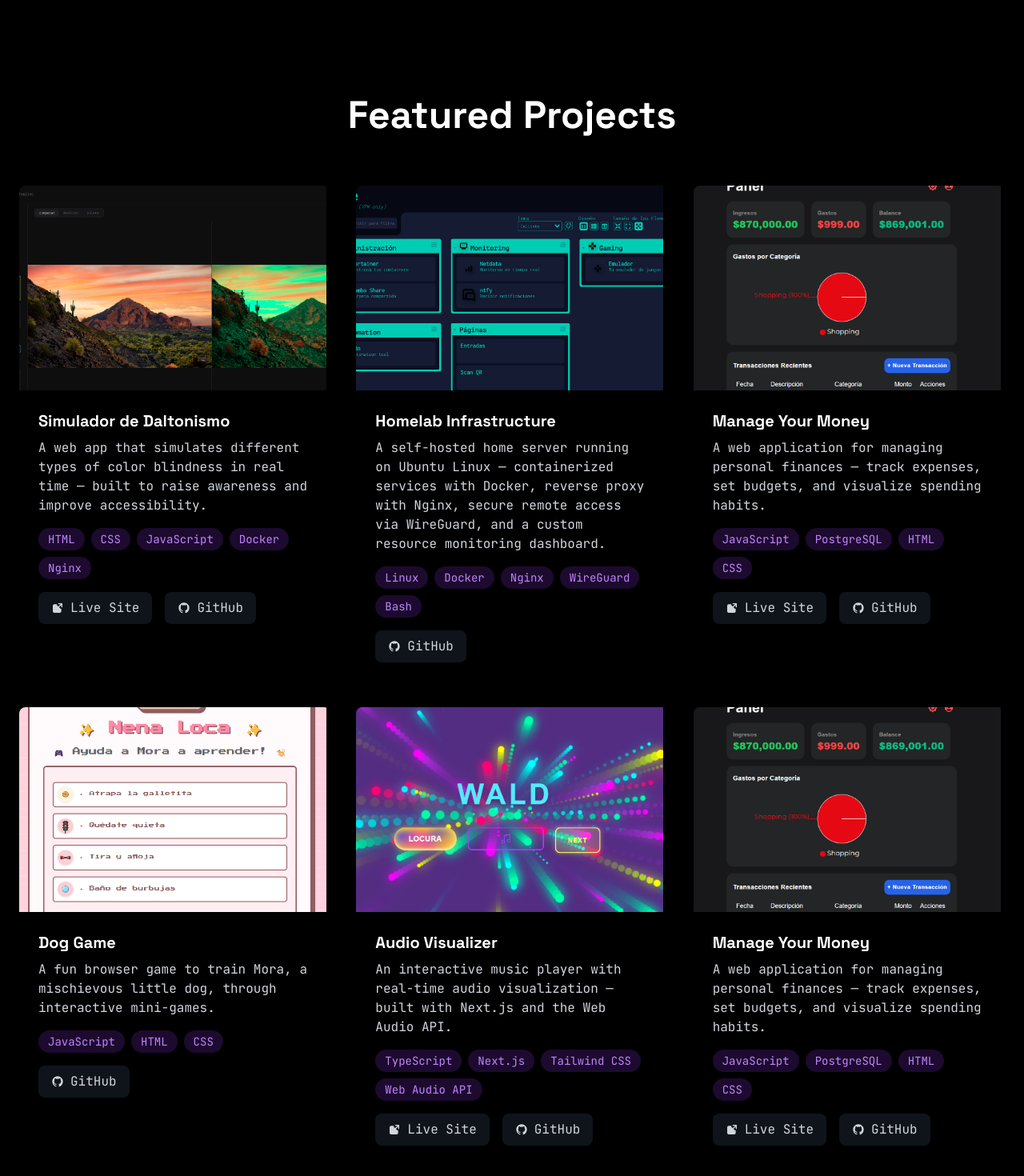
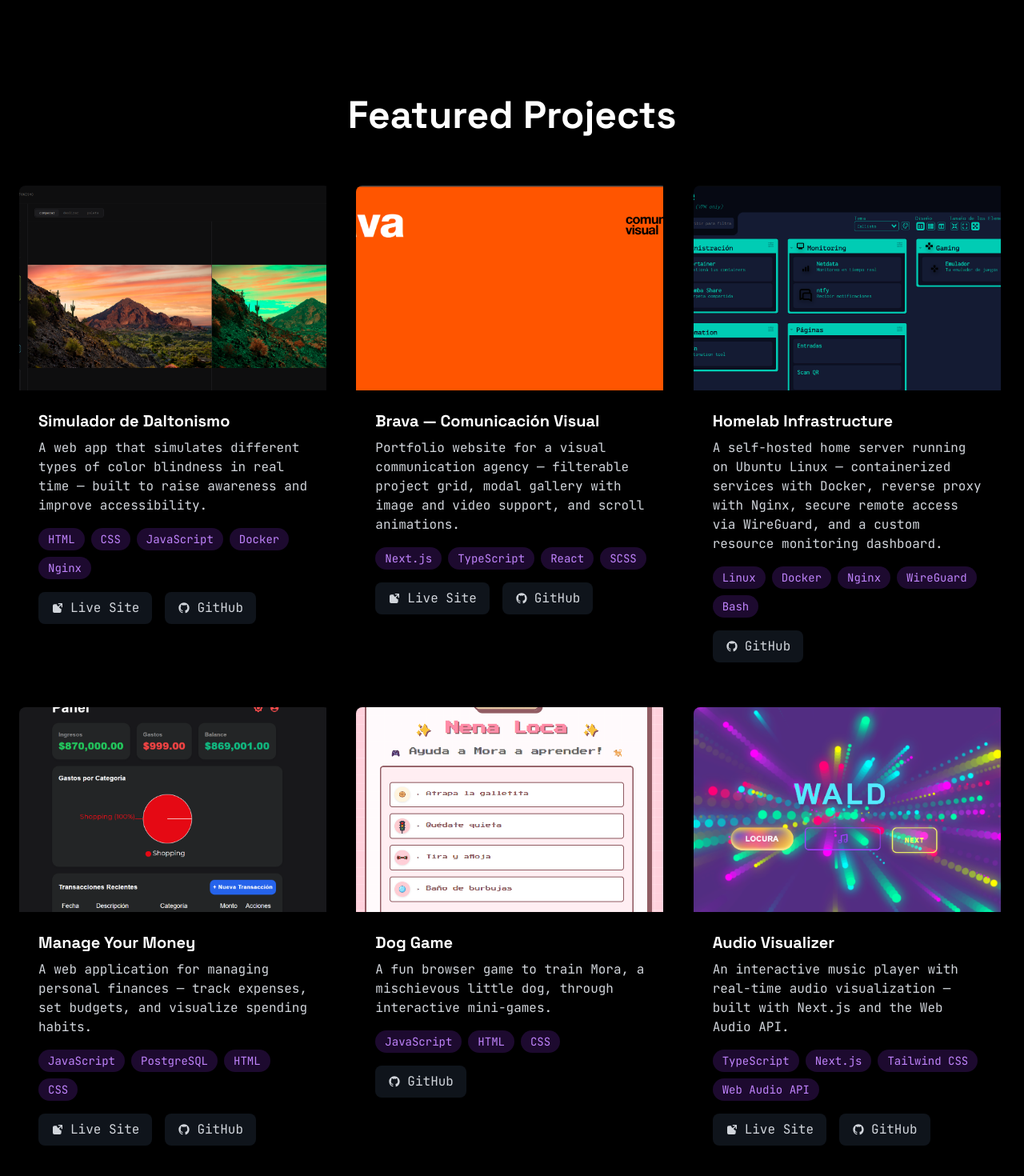
Before and after one commit to wald16/portfolio, a Next.js app: page / in a window 1280 px wide. Shown: the part 1560-3030 px from the top of the page at 80% size. Built offline with nearby package versions, Linux system fonts and the light colour scheme.

Commit message:
new proyect

```diff
--- a/src/data/projects.ts
+++ b/src/data/projects.ts
@@ -21,6 +21,16 @@ export const projects: Project[] = [
         link: 'https://daltonismo.wald16.fun',
         githubLink: 'https://github.com/wald16/app-daltonismo',
     },
+        {
+    id: 'project-brava',
+    title: 'Brava — Comunicación Visual',
+    description: 'Portfolio website for a visual communication agency — filterable project grid, modal gallery with image and video support, and scroll animations.',
+    descriptionEs: 'Sitio portfolio para una agencia de comunicación visual — grilla de proyectos con filtros, galería modal con imágenes y video, y animaciones al scroll.',
+    image: '/projects/brava.png',
+    tags: ['Next.js', 'TypeScript', 'React', 'SCSS'],
+    link: 'https://agenciabrava.com.ar',
+    githubLink: 'https://github.com/wald16/javo-web-page',
+},
         {
         id: 'project-2',
         title: 'Homelab Infrastructure',
@@ -58,15 +68,5 @@ export const projects: Project[] = [
         tags: ['TypeScript', 'Next.js', 'Tailwind CSS', 'Web Audio API'],
         link: 'https://audio-visualizer-flame.vercel.app/',
         githubLink: 'https://github.com/wald16/AudioVisualizer',
-    },
-        {
-        id: 'project-6',
-        title: 'Manage Your Money',
-        description: 'A web application for managing personal finances — track expenses, set budgets, and visualize spending habits.',
-        descriptionEs: 'Aplicación web para gestionar finanzas personales — registrá gastos, establecé presupuestos y visualizá tus hábitos de consumo.',
-        image: '/projects/panel.png',
-        tags: ['JavaScript', 'PostgreSQL', 'HTML', 'CSS'],
-        link: 'https://manage-your-money-dusky.vercel.app/',
-        githubLink: 'https://github.com/wald16/ManageYourMoney',
     }
 ];
```
